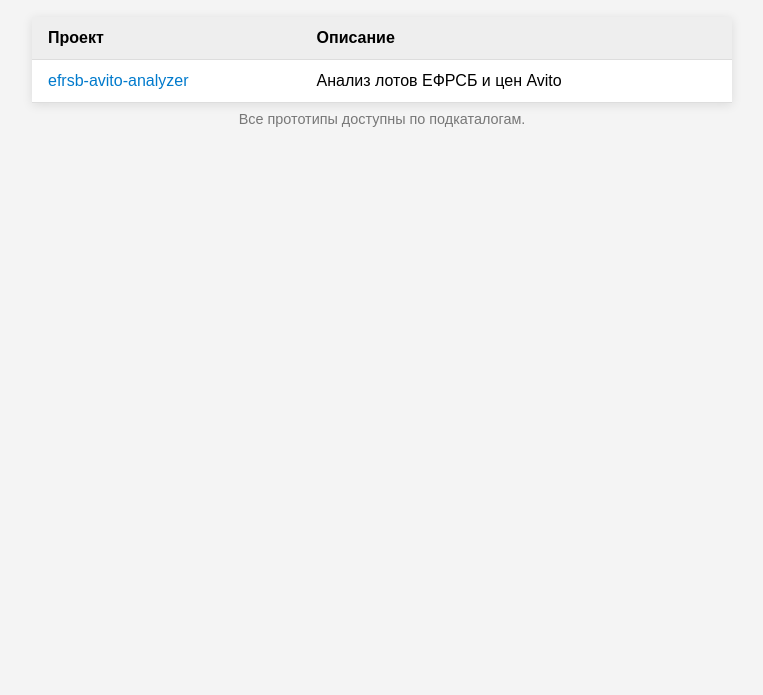
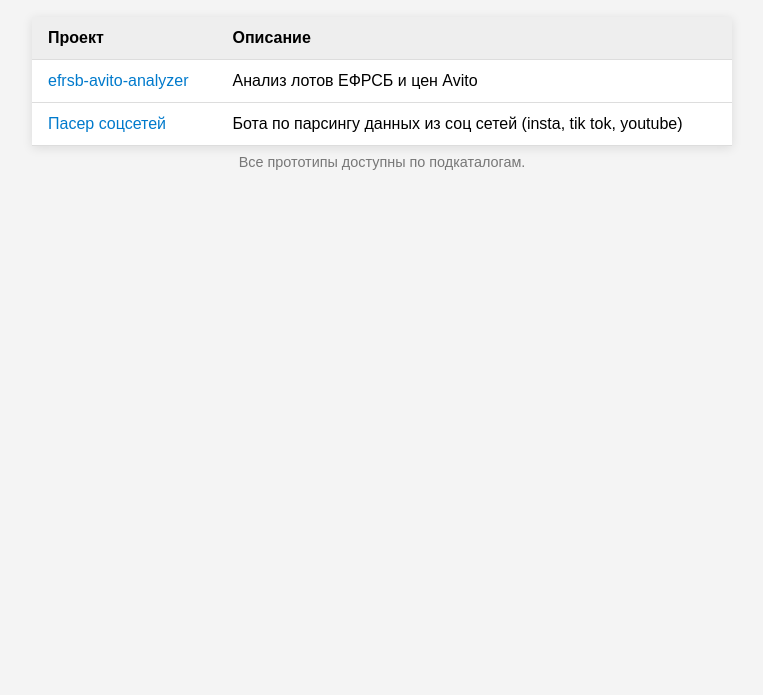
Before and after one commit to 550953/prototype, a plain HTML site: page index.html in a window 1280 px wide. Shown: the part 105-800 px from the top of the page, without its empty margins (258-1021 px from the left). Drawn offline with Linux system fonts and the light colour scheme.

Commit message:
Update index.html
Добавил ссылку на главную про видеопарсер

```diff
--- a/index.html
+++ b/index.html
@@ -61,6 +61,10 @@
         <td><a href="/efrsb-avito-analyzer/">efrsb-avito-analyzer</a></td>
         <td>Анализ лотов ЕФРСБ и цен Avito</td>
       </tr>
+            <tr>
+        <td><a href="/videoparse/">Пасер соцсетей</a></td>
+        <td>Бота по парсингу данных из соц сетей (insta, tik tok, youtube)</td>
+      </tr>
       <!-- Добавляй следующие строчки по мере необходимости -->
       <!-- <tr>
         <td><a href="/название-папки/">название-папки</a></td>
```
